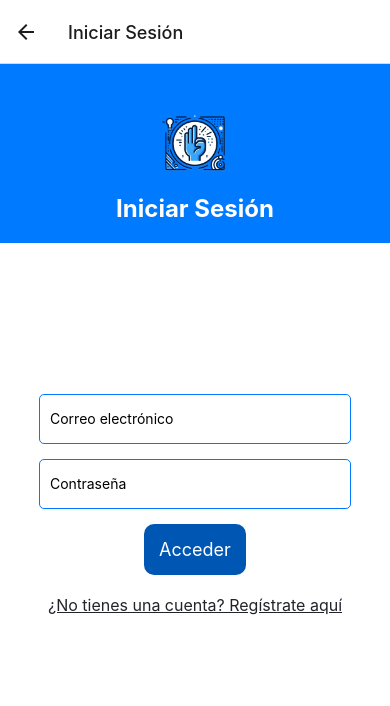
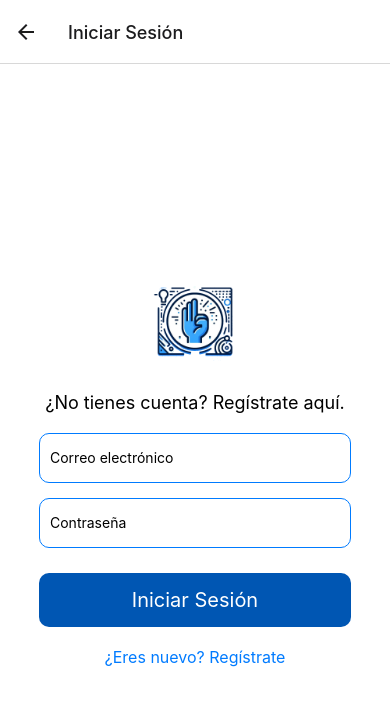
Before and after one commit to Mar-vm/Videocall_project, a React Native app: screen /Login in a window 390 px wide. Shown: the top 706 px of the page. Built offline with nearby package versions, Linux system fonts and the light colour scheme.

Commit message:
Perfil BETA

```diff
--- a/App.js
+++ b/App.js
@@ -1,10 +1,12 @@
+// App.js
 import React from 'react';
 import { StyleSheet, Text, View, Image, TouchableOpacity } from 'react-native';
 import { NavigationContainer } from '@react-navigation/native';
 import { createNativeStackNavigator } from '@react-navigation/native-stack';
-import CameraScreen from './screens/CameraScreen'; // Asegúrate de que esta ruta sea correcta
-import LoginScreen from './screens/LoginScreen'; // Nueva pantalla de inicio de sesión
-import RegisterScreen from './screens/RegisterScreen'; // Nueva pantalla de registro
+import LoginScreen from './screens/LoginScreen'; // Importa la pantalla de inicio de sesión
+import ProfileScreen from './screens/ProfileScreen'; // Importa la pantalla de perfil
+import RegisterScreen from './screens/RegisterScreen'; // Importa la pantalla de registro
+import CameraScreen from './screens/CameraScreen'; // Importa la pantalla de la cámara
 
 const Stack = createNativeStackNavigator();
 
@@ -13,9 +15,10 @@ const App = () => {
     <NavigationContainer>
       <Stack.Navigator initialRouteName="Home">
         <Stack.Screen name="Home" component={HomeScreen} options={{ headerShown: false }} />
+        <Stack.Screen name="Login" component={LoginScreen} options={{ title: 'Iniciar Sesión' }} />
+        <Stack.Screen name="Profile" component={ProfileScreen} options={{ title: 'Perfil' }} />
+        <Stack.Screen name="Register" component={RegisterScreen} options={{ title: 'Registrarse' }} />
         <Stack.Screen name="Camera" component={CameraScreen} options={{ title: 'Cámara' }} />
-        <Stack.Screen name="Login" component={LoginScreen} options={{ title: 'Iniciar Sesión' }} />
-        <Stack.Screen name="Register" component={RegisterScreen} options={{ title: 'Registrarse' }} />
       </Stack.Navigator>
     </NavigationContainer>
   );
@@ -26,24 +29,38 @@ const HomeScreen = ({ navigation }) => {
     navigation.navigate('Camera'); // Navega a la pantalla de la cámara
   };
 
+  const irALogin = () => {
+    navigation.navigate('Login'); // Navega a la pantalla de inicio de sesión
+  };
+
+  const irARegistrar = () => {
+    navigation.navigate('Register'); // Navega a la pantalla de registro
+  };
+
   return (
     <View style={styles.container}>
       <View style={styles.header}>
         <Image source={require('./assets/LogoLSM.png')} style={styles.logo} />
-        <Text style={styles.headerText}>Traductor de LSM en tiempo real en videollamada</Text>
+        <Text style={styles.headerText}>Traductor de LSM en videollamada</Text>
+        <TouchableOpacity style={styles.profileIcon} onPress={() => navigation.navigate('Profile')}>
+          <Image source={require('./assets/Perfil.png')} style={styles.profileImage} />
+        </TouchableOpacity>
       </View>
-
       <View style={styles.content}>
         <Text style={styles.welcome}>¡Bienvenido a la aplicación de VideoCall!</Text>
         <Text style={styles.instructions}>Próximamente podrás iniciar videollamadas aquí</Text>
-
         <TouchableOpacity style={styles.button} onPress={iniciarCamara}>
           <Text style={styles.buttonText}>Iniciar cámara</Text>
         </TouchableOpacity>
-
-        <TouchableOpacity onPress={() => navigation.navigate('Login')}>
-          <Text style={styles.linkText}>Iniciar sesión</Text>
+        <TouchableOpacity onPress={irALogin}>
+          <Text style={styles.linkText}>Iniciar Sesión</Text>
         </TouchableOpacity>
+        <TouchableOpacity onPress={irARegistrar}>
+          <Text style={styles.linkText}>Registrarse</Text>
+        </TouchableOpacity>
+      </View>
+      <View style={styles.footer}>
+        <Text>© 2024 Traductor de LSM. Todos los derechos reservados a el profe.</Text>
       </View>
     </View>
   );
@@ -53,59 +70,83 @@ const styles = StyleSheet.create({
   container: {
     flex: 1,
     backgroundColor: '#FFFFFF',
-    alignItems: 'center',
   },
   header: {
     width: '100%',
+    height: 120,
+    backgroundColor: '#007BFF',
+    flexDirection: 'row',
     alignItems: 'center',
     padding: 15,
-    backgroundColor: '#007BFF',
     position: 'absolute',
     top: 0,
-    paddingTop: 40,
-    paddingBottom: 20,
+    shadowColor: '#000',
+    shadowOffset: {
+      width: 0,
+      height: 2,
+    },
+    shadowOpacity: 0.2,
+    shadowRadius: 4,
+    elevation: 3,
   },
   logo: {
-    width: 80,
-    height: 80,
+    width: 50,
+    height: 50,
+    marginRight: 8,
+  },
+  profileIcon: {
+    position: 'absolute',
+    right: 15,
+    top: 30, // Ajusta este valor para bajar la imagen
+  },
+  profileImage: {
+    width: 40,
+    height: 40,
   },
   headerText: {
-    fontSize: 24,
+    fontSize: 20,
     fontWeight: 'bold',
     color: '#FFFFFF',
-    marginTop: 10,
+    flex: 1,
   },
   content: {
     flex: 1,
     justifyContent: 'center',
     alignItems: 'center',
-    marginTop: 100,
-    width: '80%',
+    marginTop: 150,
   },
   welcome: {
-    fontSize: 20,
+    fontSize: 30,
+    fontWeight: 'bold',
+    color: '#00796B',
     marginBottom: 20,
   },
   instructions: {
-    fontSize: 16,
+    fontSize: 18,
+    color: '#333',
     marginBottom: 20,
   },
   button: {
     backgroundColor: '#0056B3',
     padding: 15,
     borderRadius: 10,
-    alignItems: 'center',
-    marginBottom: 10,
+    marginVertical: 10,
   },
   buttonText: {
     color: '#FFFFFF',
-    fontSize: 18,
+    fontSize: 20,
+    textAlign: 'center',
   },
   linkText: {
-    fontSize: 16,
-    color: '#212529',
-    marginTop: 10,
-    textDecorationLine: 'underline',
+    color: '#007BFF',
+    fontSize: 18,
+    marginVertical: 10,
+  },
+  footer: {
+    position: 'absolute',
+    bottom: 10,
+    width: '100%',
+    alignItems: 'center',
   },
 });
 
--- a/screens/CameraScreen.js
+++ b/screens/CameraScreen.js
@@ -1,20 +1,12 @@
-// Screens/camera.js
+// screens/CameraScreen.js
 import React from 'react';
-import { StyleSheet, View, Text } from 'react-native';
-import { RNCamera } from 'react-native-camera';
+import { View, StyleSheet } from 'react-native';
 
 const CameraScreen = () => {
   return (
     <View style={styles.container}>
-      <RNCamera
-        style={styles.camera}
-        type={RNCamera.Constants.Type.back} // Tipo de cámara (frontal o trasera)
-        flashMode={RNCamera.Constants.FlashMode.on} // O puedes cambiar a 'off' o 'auto'
-      >
-        <View style={styles.overlay}>
-          <Text style={styles.text}>Cámara Activa</Text>
-        </View>
-      </RNCamera>
+      {/* Simulación de la cámara con un cuadro negro */}
+      <View style={styles.cameraPlaceholder} />
     </View>
   );
 };
@@ -22,22 +14,14 @@ const CameraScreen = () => {
 const styles = StyleSheet.create({
   container: {
     flex: 1,
-  },
-  camera: {
-    flex: 1,
-    justifyContent: 'flex-end',
-    alignItems: 'center',
-  },
-  overlay: {
-    flex: 1,
     justifyContent: 'center',
     alignItems: 'center',
+    backgroundColor: '#FFFFFF',
   },
-  text: {
-    fontSize: 24,
-    color: '#fff',
-    backgroundColor: 'rgba(0, 0, 0, 0.5)',
-    padding: 10,
+  cameraPlaceholder: {
+    width: '90%',
+    height: '90%',
+    backgroundColor: 'black',
   },
 });
 
--- a/screens/LoginScreen.js
+++ b/screens/LoginScreen.js
@@ -1,44 +1,23 @@
-import React, { useState } from 'react';
-import { StyleSheet, Text, View, Image, TouchableOpacity, TextInput } from 'react-native';
+import React from 'react';
+import { StyleSheet, Text, View, Image, TextInput, TouchableOpacity } from 'react-native';
 
 const LoginScreen = ({ navigation }) => {
-  const [email, setEmail] = useState('');
-  const [password, setPassword] = useState('');
-
-  const goToHome = () => {
-    navigation.navigate('Home');
+  const irARegistrar = () => {
+    navigation.navigate('Register'); // Navega a la pantalla de registro
   };
 
   return (
     <View style={styles.container}>
-      <View style={styles.header}>
-        <Image source={require('./../assets/LogoLSM.png')} style={styles.logo} />
-        <Text style={styles.headerText}>Iniciar Sesión</Text>
-      </View>
-
-      <View style={styles.content}>
-        <TextInput
-          style={styles.input}
-          placeholder="Correo electrónico"
-          value={email}
-          onChangeText={setEmail}
-        />
-        <TextInput
-          style={styles.input}
-          placeholder="Contraseña"
-          value={password}
-          onChangeText={setPassword}
-          secureTextEntry
-        />
-
-        <TouchableOpacity style={styles.button} onPress={goToHome}>
-          <Text style={styles.buttonText}>Acceder</Text>
-        </TouchableOpacity>
-
-        <TouchableOpacity onPress={() => navigation.navigate('Register')}>
-          <Text style={styles.linkText}>¿No tienes una cuenta? Regístrate aquí</Text>
-        </TouchableOpacity>
-      </View>
+      <Image source={require('../assets/LogoLSM.png')} style={styles.logo} />
+      <Text style={styles.prompt}>¿No tienes cuenta? Regístrate aquí.</Text>
+      <TextInput style={styles.input} placeholder="Correo electrónico" />
+      <TextInput style={styles.input} placeholder="Contraseña" secureTextEntry />
+      <TouchableOpacity style={styles.button} onPress={() => {/* Lógica de inicio de sesión */}}>
+        <Text style={styles.buttonText}>Iniciar Sesión</Text>
+      </TouchableOpacity>
+      <TouchableOpacity onPress={irARegistrar}>
+        <Text style={styles.linkText}>¿Eres nuevo? Regístrate</Text>
+      </TouchableOpacity>
     </View>
   );
 };
@@ -46,61 +25,45 @@ const LoginScreen = ({ navigation }) => {
 const styles = StyleSheet.create({
   container: {
     flex: 1,
+    justifyContent: 'center',
+    alignItems: 'center',
     backgroundColor: '#FFFFFF',
-    alignItems: 'center',
-  },
-  header: {
-    width: '100%',
-    alignItems: 'center',
-    padding: 15,
-    backgroundColor: '#007BFF',
-    position: 'absolute',
-    top: 0,
-    paddingTop: 40,
-    paddingBottom: 20,
   },
   logo: {
-    width: 80,
-    height: 80,
+    width: 100,
+    height: 100,
+    marginBottom: 20,
+    marginTop: 40,
   },
-  headerText: {
-    fontSize: 24,
-    fontWeight: 'bold',
-    color: '#FFFFFF',
-    marginTop: 10,
-  },
-  content: {
-    flex: 1,
-    justifyContent: 'center',
-    alignItems: 'center',
-    marginTop: 100,
-    width: '80%', // Limitar el ancho de los elementos
+  prompt: {
+    fontSize: 18,
+    marginBottom: 20,
   },
   input: {
     height: 50,
+    width: '80%',
     borderColor: '#007BFF',
     borderWidth: 1,
-    borderRadius: 5,
-    paddingLeft: 10,
+    borderRadius: 10,
+    padding: 10,
     marginBottom: 15,
-    width: '100%', // Hacer que el campo de entrada ocupe el ancho completo
   },
   button: {
     backgroundColor: '#0056B3',
     padding: 15,
     borderRadius: 10,
-    alignItems: 'center',
-    marginBottom: 10,
+    marginVertical: 10,
+    width: '80%',
   },
   buttonText: {
     color: '#FFFFFF',
-    fontSize: 18,
+    fontSize: 20,
+    textAlign: 'center',
   },
   linkText: {
+    color: '#007BFF',
     fontSize: 16,
-    color: '#212529',
-    marginTop: 10,
-    textDecorationLine: 'underline',
+    marginVertical: 10,
   },
 });
 
--- /dev/null
+++ b/screens/ProfileScreen.js
@@ -0,0 +1,32 @@
+// screens/ProfileScreen.js
+import React from 'react';
+import { View, Text, StyleSheet, Image } from 'react-native';
+
+const ProfileScreen = () => {
+  return (
+    <View style={styles.container}>
+      <Text style={styles.title}>Información de Usuario</Text>
+      {/* Aquí puedes mostrar la información personal del usuario */}
+      <Text>Nombre: Usuario Ejemplo</Text>
+      <Text>Correo: usuario@ejemplo.com</Text>
+      {/* Puedes agregar más campos según sea necesario */}
+    </View>
+  );
+};
+
+const styles = StyleSheet.create({
+  container: {
+    flex: 1,
+    justifyContent: 'center',
+    alignItems: 'center',
+    backgroundColor: '#FFFFFF',
+  },
+  title: {
+    fontSize: 24,
+    fontWeight: 'bold',
+    marginBottom: 20,
+    marginTop: 40,
+  },
+});
+
+export default ProfileScreen;
--- a/screens/RegisterScreen.js
+++ b/screens/RegisterScreen.js
@@ -1,52 +1,59 @@
+// RegisterScreen.js
 import React, { useState } from 'react';
-import { StyleSheet, Text, View, Image, TouchableOpacity, TextInput } from 'react-native';
+import { StyleSheet, View, Text, TextInput, TouchableOpacity } from 'react-native';
 
 const RegisterScreen = ({ navigation }) => {
-  const [email, setEmail] = useState('');
-  const [password, setPassword] = useState('');
-  const [confirmPassword, setConfirmPassword] = useState('');
+  const [nombre, setNombre] = useState('');
+  const [correo, setCorreo] = useState('');
+  const [contrasena, setContrasena] = useState('');
+  const [telefono, setTelefono] = useState(''); // Estado para el número de teléfono
 
-  const goToHome = () => {
-    navigation.navigate('Home');
+  const handleRegister = () => {
+    // Lógica para manejar el registro
+    console.log('Registro exitoso:', { nombre, correo, contrasena, telefono });
   };
 
   return (
     <View style={styles.container}>
-      <View style={styles.header}>
-        <Image source={require('./../assets/LogoLSM.png')} style={styles.logo} />
-        <Text style={styles.headerText}>Registrarse</Text>
-      </View>
-
-      <View style={styles.content}>
+      <Text style={styles.title}>Registrarse</Text>
       <TextInput
         style={styles.input}
-          placeholder="Correo electrónico"
-          value={email}
-          onChangeText={setEmail}
+        placeholder="Nombre"
+        value={nombre}
+        onChangeText={setNombre}
+      />
+      <TextInput
+        style={styles.input}
+        placeholder="Correo Electrónico"
+        value={correo}
+        onChangeText={setCorreo}
       />
       <TextInput
         style={styles.input}
         placeholder="Contraseña"
-          value={password}
-          onChangeText={setPassword}
         secureTextEntry
+        value={contrasena}
+        onChangeText={setContrasena}
       />
       <TextInput
         style={styles.input}
-          placeholder="Confirmar Contraseña"
-          value={confirmPassword}
-          onChangeText={setConfirmPassword}
-          secureTextEntry
+        placeholder="Número de Teléfono" // Placeholder para el número de teléfono
+        value={telefono}
+        onChangeText={setTelefono}
+        keyboardType="phone-pad" // Tipo de teclado para el número de teléfono
       />
-
-        <TouchableOpacity style={styles.button} onPress={goToHome}>
+      <TouchableOpacity style={styles.button} onPress={handleRegister}>
         <Text style={styles.buttonText}>Registrarse</Text>
       </TouchableOpacity>
-
-        <TouchableOpacity onPress={() => navigation.navigate('Login')}>
-          <Text style={styles.linkText}>¿Ya tienes una cuenta? Inicia sesión aquí</Text>
-        </TouchableOpacity>
-      </View>
+      <Text style={styles.footerText}>
+        ¿Ya tienes cuenta?{' '}
+        <Text
+          style={styles.linkText}
+          onPress={() => navigation.navigate('Login')} // Navegar a la pantalla de inicio de sesión
+        >
+          Inicia sesión.
+        </Text>
+      </Text>
     </View>
   );
 };
@@ -54,61 +61,44 @@ const RegisterScreen = ({ navigation }) => {
 const styles = StyleSheet.create({
   container: {
     flex: 1,
+    justifyContent: 'center',
+    alignItems: 'center',
     backgroundColor: '#FFFFFF',
-    alignItems: 'center',
+    padding: 20,
   },
-  header: {
-    width: '100%',
-    alignItems: 'center',
-    padding: 15,
-    backgroundColor: '#007BFF',
-    position: 'absolute',
-    top: 0,
-    paddingTop: 40,
-    paddingBottom: 20,
-  },
-  logo: {
-    width: 80,
-    height: 80,
-  },
-  headerText: {
+  title: {
     fontSize: 24,
     fontWeight: 'bold',
-    color: '#FFFFFF',
-    marginTop: 10,
-  },
-  content: {
-    flex: 1,
-    justifyContent: 'center',
-    alignItems: 'center',
-    marginTop: 100,
-    width: '80%', // Limitar el ancho de los elementos
+    marginBottom: 20,
   },
   input: {
+    width: '100%',
     height: 50,
     borderColor: '#007BFF',
     borderWidth: 1,
-    borderRadius: 5,
-    paddingLeft: 10,
+    borderRadius: 10,
     marginBottom: 15,
-    width: '100%', // Hacer que el campo de entrada ocupe el ancho completo
+    paddingHorizontal: 10,
   },
   button: {
     backgroundColor: '#0056B3',
     padding: 15,
     borderRadius: 10,
+    width: '100%',
     alignItems: 'center',
-    marginBottom: 10,
   },
   buttonText: {
     color: '#FFFFFF',
-    fontSize: 18,
+    fontSize: 20,
+  },
+  footerText: {
+    fontSize: 16,
+    marginTop: 20,
+    color: '#333',
   },
   linkText: {
-    fontSize: 16,
-    color: '#212529',
-    marginTop: 10,
-    textDecorationLine: 'underline',
+    color: '#007BFF',
+    fontWeight: 'bold',
   },
 });
 
```
Also changed, not shown: assets/Perfil.png (added), assets/miau.png (added). Lines whose indentation alone changed are shown as unchanged.
